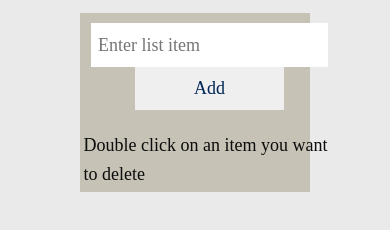
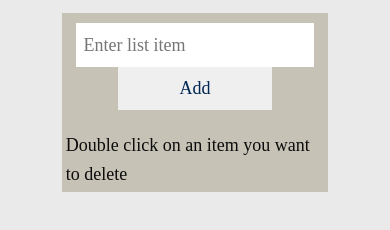
Before and after one commit to Victorious-Vusi/To-Did, a plain HTML site: page index.html in a window 390 px wide. Shown: the part 70-300 px from the top of the page. Drawn offline with Linux system fonts and the light colour scheme.

Commit message:
Update style.css

```diff
--- a/style.css
+++ b/style.css
@@ -131,4 +131,7 @@
     body{
       font-size: 18px;
     }
+      main{
+      width: 75%;
+    }
   }
```
